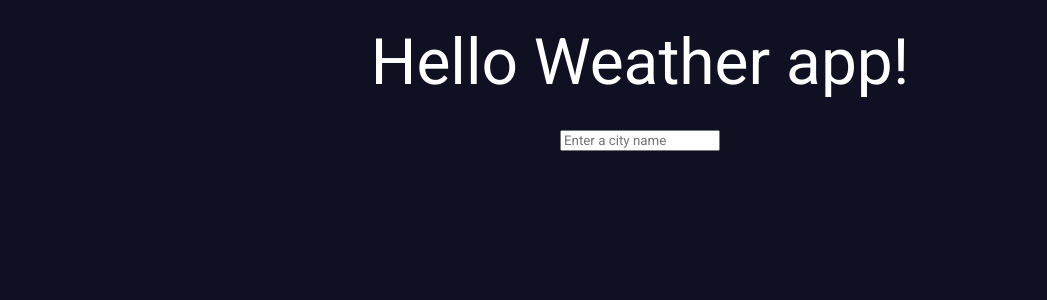
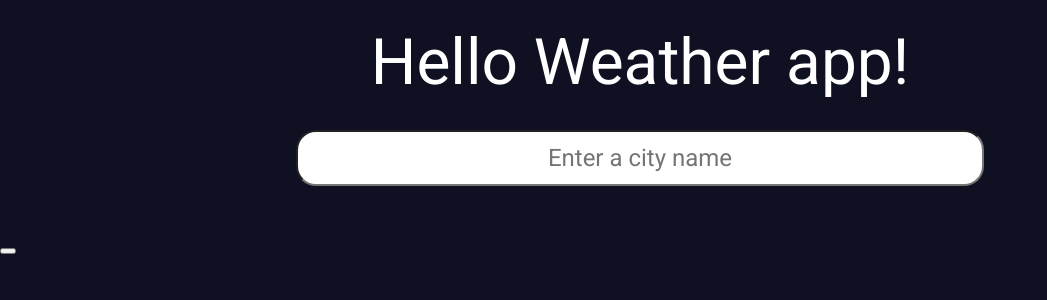
Before and after one commit to zxcvego/basic-react-apps, a React (Create React App) app in the folder basic-react-apps/: page /weather in a window 1280 px wide. Shown: the top 300 px of the page, without its empty margins (0-1047 px from the left). Built offline with nearby package versions, Linux system fonts and the light colour scheme; no server answers.

Commit message:
CSS and passing weather forecast data

```diff
--- /dev/null
+++ b/basic-react-apps/src/components/Forecast.css
@@ -0,0 +1,12 @@
+:root {
+	--background-color: rgb(91, 91, 91);
+}
+
+.main-forecast-container {
+	margin-left: auto;
+	margin-right: auto;
+	width: 530px;
+	height: 470px;
+	background-color: var(--background-color);
+	box-shadow: 0px 0px 30px 4px black;
+}
--- /dev/null
+++ b/basic-react-apps/src/components/Forecast.tsx
@@ -0,0 +1,17 @@
+import "./Forecast.css";
+
+export default function Forecast({ weatherForecastData }: any) {
+	const city = weatherForecastData.city;
+	const country = weatherForecastData.country;
+
+	return (
+		<>
+			<div className="main-forecast-container">
+				<div>
+					<h1>{city}</h1>
+					<h1>{country}</h1>
+				</div>
+			</div>
+		</>
+	);
+}
--- a/basic-react-apps/src/pages/Weather.css
+++ b/basic-react-apps/src/pages/Weather.css
@@ -1,8 +1,16 @@
-.city-input {
-	text-align: center;
-}
-
 header h1 {
 	margin-top: 25px;
 	margin-bottom: 30px;
 }
+
+.city-input-container {
+	text-align: center;
+}
+.city-input {
+	width: 680px;
+	height: 50px;
+	margin-bottom: 50px;
+	border-radius: 20px;
+	font-size: 1.5rem;
+	text-align: center;
+}
--- a/basic-react-apps/src/pages/Weather.tsx
+++ b/basic-react-apps/src/pages/Weather.tsx
@@ -1,18 +1,25 @@
 import axios from "axios";
 import React, { useEffect, useState } from "react";
 import { Link } from "react-router-dom";
+import Forecast from "../components/Forecast";
 import useInput from "../hooks/useInput";
 import "./Weather.css";
 
 const API_KEY = "49f8863eee1ab82c478747f2d0dcac8f";
 const BASE_URL = "https://api.openweathermap.org/data/2.5/weather?";
 
+interface ForecastProps {
+	city: string;
+	country: string;
+}
+
 export default function Weather() {
 	const [city, setCity] = useState("");
 	const inputCity = useInput("");
-	const [weatherObject, setWeatherObject] = useState({});
+	const [weatherForecastObject, setWeatherForecastObject] =
+		useState<ForecastProps>();
 	const [errorStatus, setErrorStatus] = useState({});
-	const axios = require("axios");
+	const [isForecastVisible, setIsForecastVisible] = useState(false);
 
 	const captureEnteredCity = (e: React.KeyboardEvent<Element>) => {
 		if (e.key === "Enter") {
@@ -29,7 +36,13 @@ export default function Weather() {
 		const url = `${BASE_URL}q=${city}+&appid=${API_KEY}`;
 		axios
 			.get(url)
-			.then((res: any) => setWeatherObject(res.data))
+			.then((res: any) => {
+				setWeatherForecastObject({
+					city: res.data.name,
+					country: res.data.sys.country,
+				});
+				setIsForecastVisible(true);
+			})
 			.catch((err: any) => setErrorStatus(err));
 		window.localStorage.setItem("city", city);
 	}, [city]);
@@ -43,9 +56,10 @@ export default function Weather() {
 					</Link>
 				</h1>
 			</header>
-			<article className="city-input">
+			<article className="city-input-container">
 				<input
 					type="text"
+					className="city-input"
 					placeholder="Enter a city name"
 					onChange={inputCity.onChange}
 					value={inputCity.value}
@@ -54,6 +68,10 @@ export default function Weather() {
 					required
 				/>
 			</article>
+			<button onClick={() => console.log(weatherForecastObject)}></button>
+			{isForecastVisible ? (
+				<Forecast weatherForecastData={weatherForecastObject}></Forecast>
+			) : null}
 		</>
 	);
 }
```
